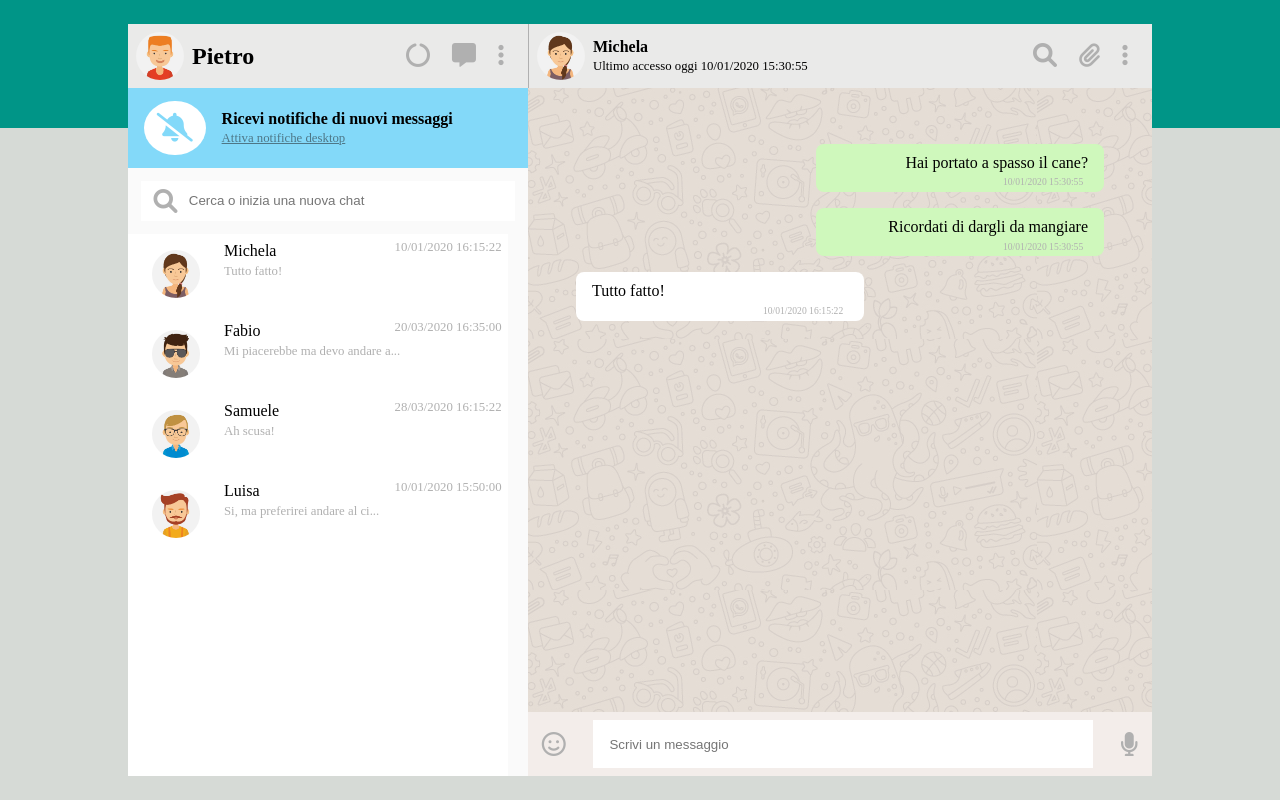
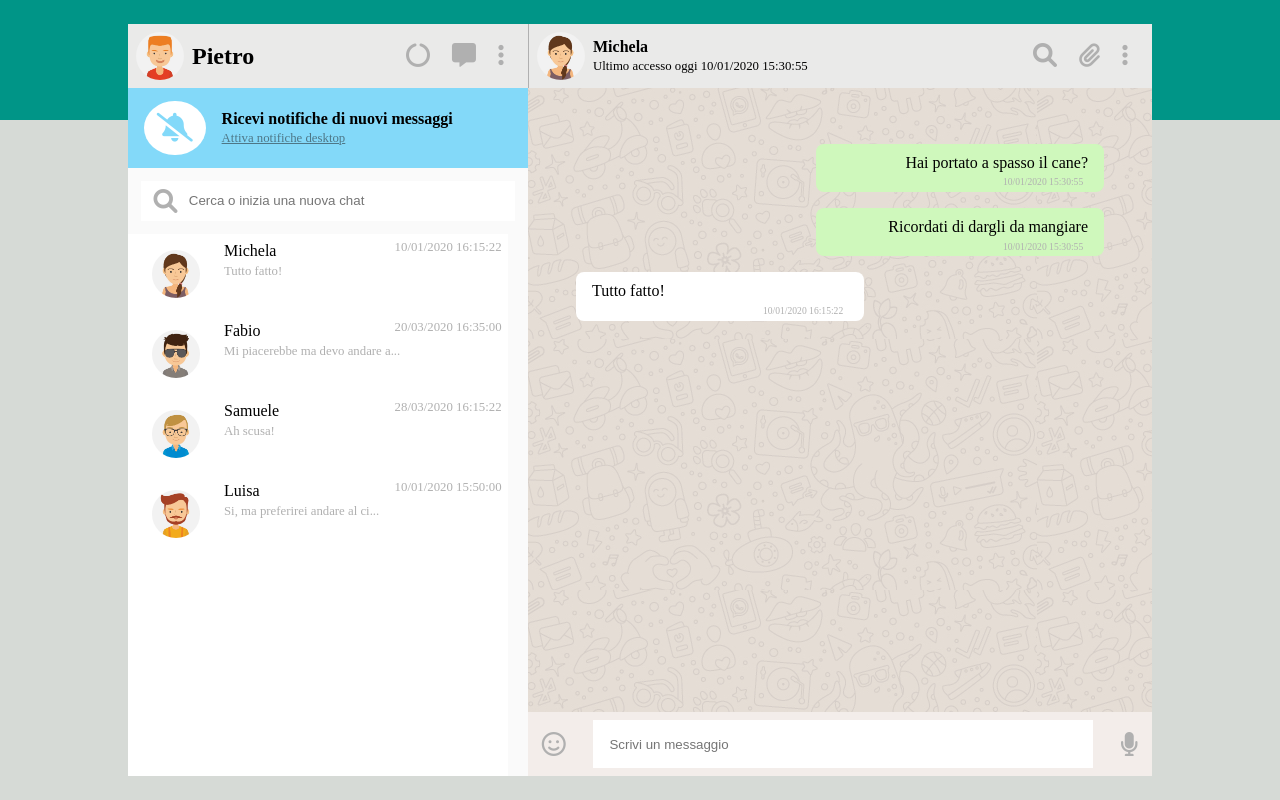
Before and after one commit to pietroline/vue-boolzapp, a plain HTML site: page index.html in a window 1280 px wide. Drawn offline with nearby package versions, Linux system fonts and the light colour scheme.

Commit message:
fix barra verde

```diff
--- a/css/style.css
+++ b/css/style.css
@@ -10,15 +10,7 @@
 
 
 body{
-    background-color: #d6dad6;
-}
-
-.green_bar{
-    height: 8rem;
-
-    background-color: #009587;
-
-    position: relative;
+    background: linear-gradient(to top, #d6dad6 85%, #009587 15%);
 }
 
 .container{
@@ -32,10 +24,10 @@ body{
 
     display: flex;
 
-    position: absolute;
+    /* position: absolute;
     top: 0;
     left: 50%;
-    transform: translateX(-50%);
+    transform: translateX(-50%); */
 }
 
 /* inizio regole sidebar */
--- a/index.html
+++ b/index.html
@@ -18,8 +18,6 @@
     <body>
 
         <div id="app" v-cloak>
-
-            <div class="green_bar"></div>
 
             <div class="container">
 
```
